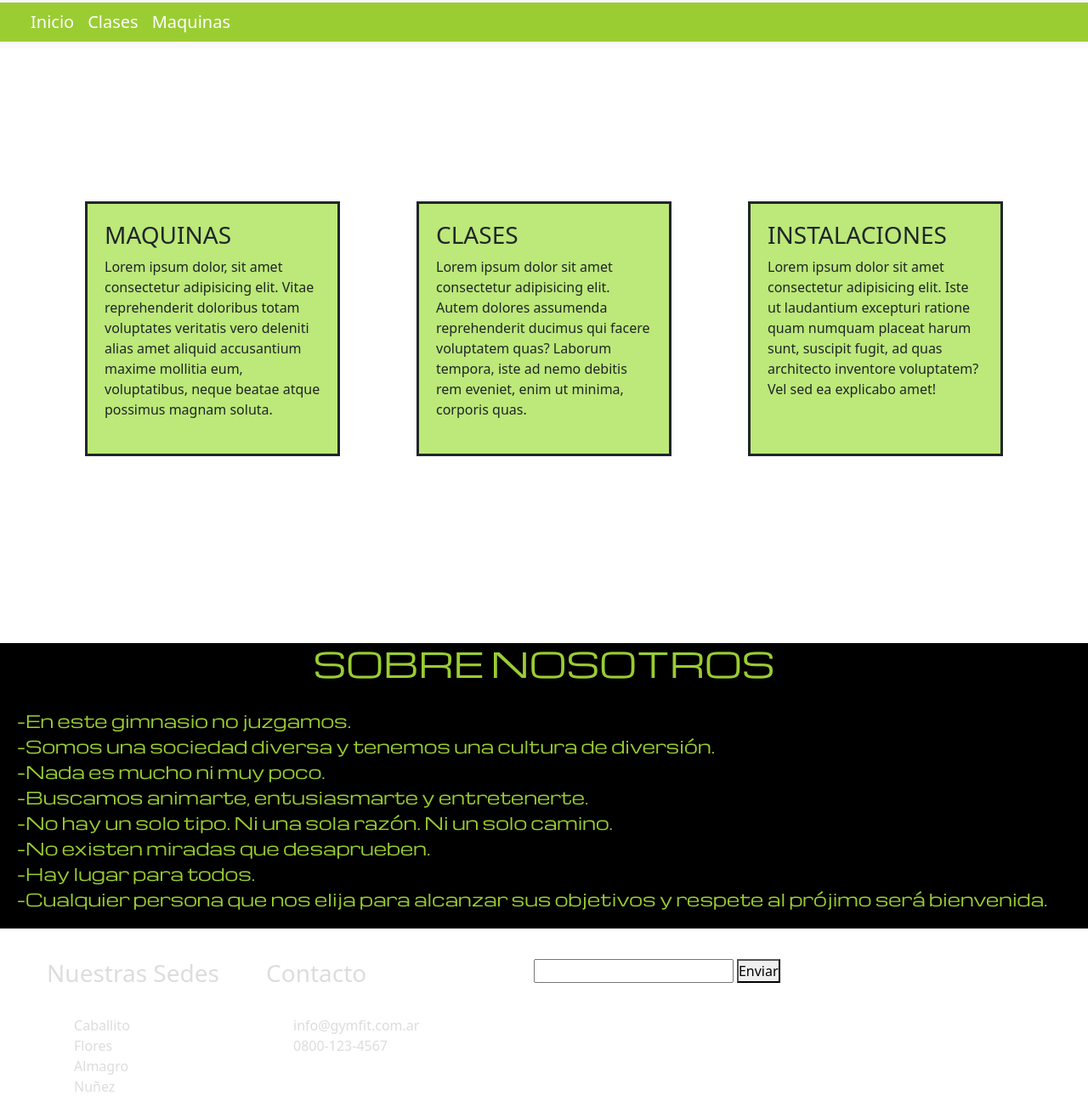
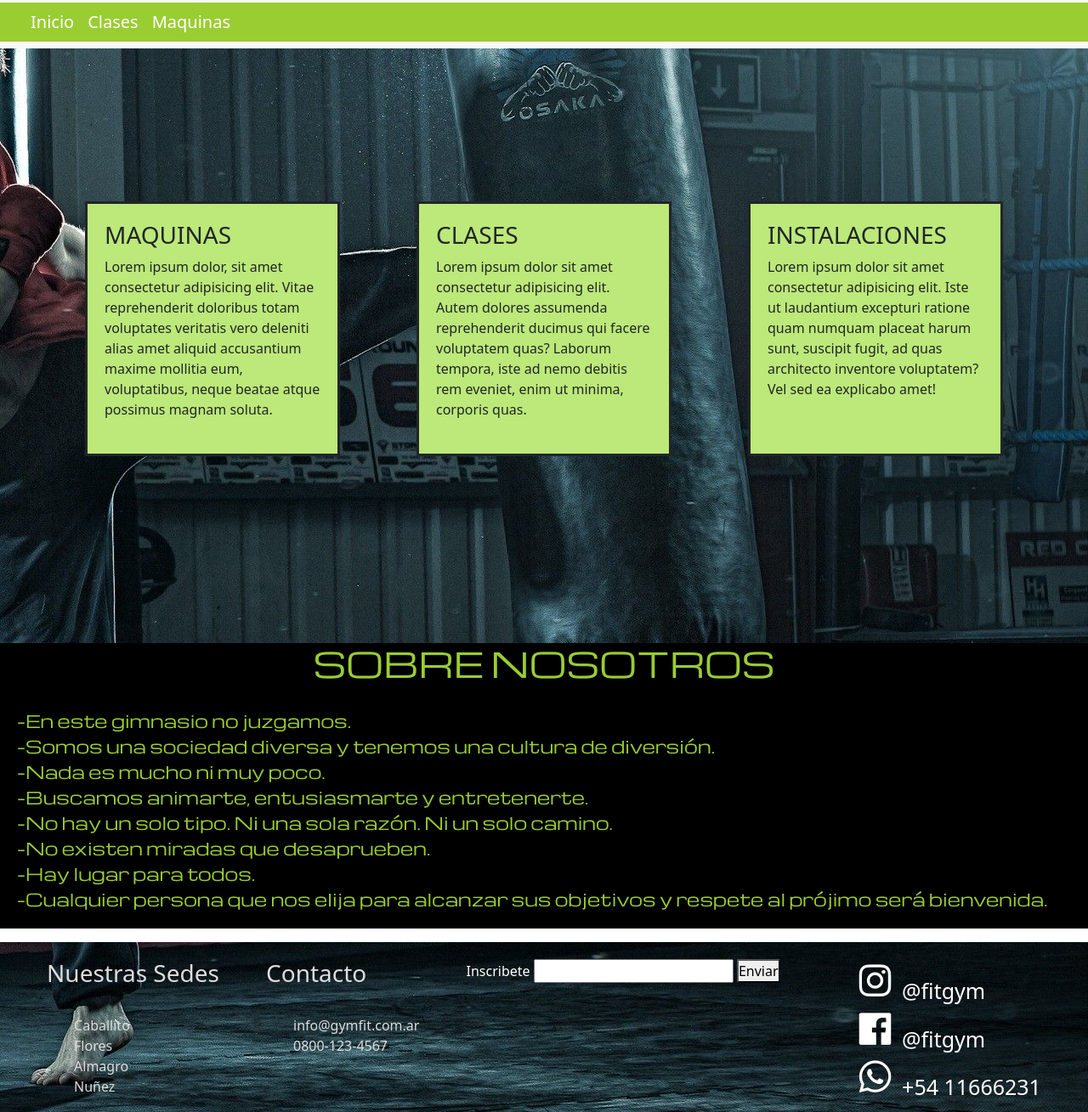
Before and after one commit to ashleylugo/mi_repositorio, a plain HTML site: page index.html in a window 1280 px wide. Shown: the part 305-1614 px from the top of the page at 85% size. Drawn offline with nearby package versions, Linux system fonts and the light colour scheme; the site is published under a folder, as on GitHub Pages, so addresses that start at the root find nothing.

Commit message:
modifique img index

```diff
--- a/css/estilos.css
+++ b/css/estilos.css
@@ -73,7 +73,7 @@ nav{
 /*ESTILOS DEL MAIN-INDEX (MAQUINAS, CLASES, INSTALACIONES)*/
 
 .contenedor-padre{
-			background-image: url(/imagenes/fondo-index.jpg);
+			background-image: url(../imagenes/fondo-index.jpg);
 			background-position: 100%;
 			display: flex;
 			align-items: center;
@@ -136,7 +136,7 @@ nav{
 /*ESTILOS DEL FOOTER*/
 
 .pie-pagina{
-			background-image: url(/imagenes/fondo-index.jpg);
+			background-image: url(../imagenes/fondo-index.jpg);
 			background-position: bottom right;
 			display: flex;
 			justify-content:space-evenly;
```
